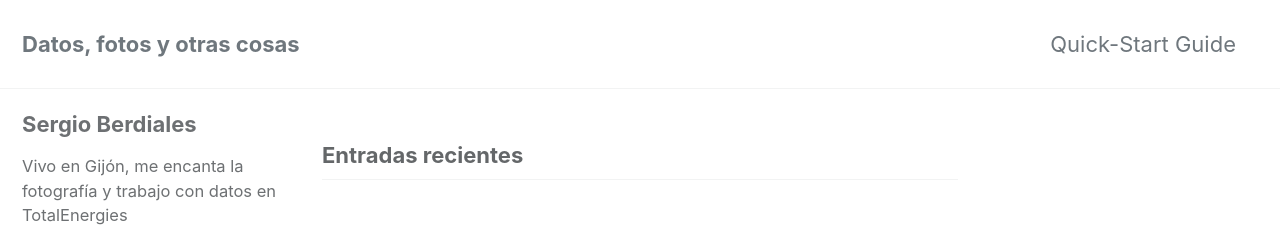
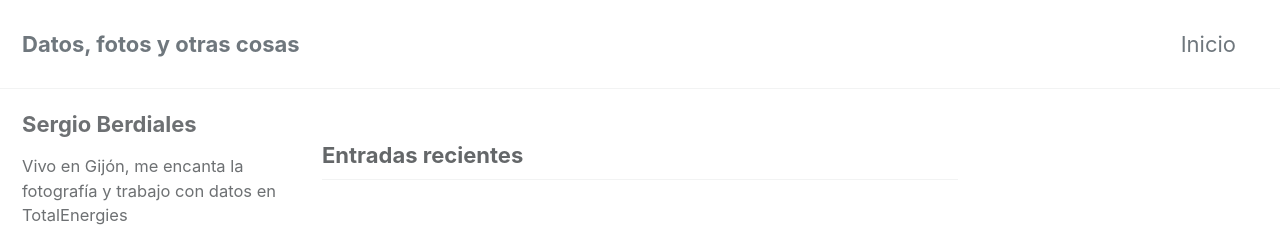
Before and after one commit to sergioberdiales/sergioberdiales.github.io, a Jekyll site: the page built from index.html, in a window 1280 px wide. Shown: the top 227 px of the page. Built offline with Jekyll 4.4.1, drawn with Linux system fonts in a browser that asks for light colours; cached includes are drawn as plain includes; the list of posts is cut into pages by our own code.

Commit message:
Eliminación quick start guide

```diff
--- a/_config.yml
+++ b/_config.yml
@@ -323,10 +323,3 @@
       comments: # true
       share: true
       related: true
-
-
-      # Navigation Links
-header:
-  nav:
-    - text: "Inicio"
-      url: "/"
--- a/_data/navigation.yml
+++ b/_data/navigation.yml
@@ -1,7 +1,7 @@
 # main links
 main:
-  - title: "Quick-Start Guide"
-    url: https://mmistakes.github.io/minimal-mistakes/docs/quick-start-guide/
+  - title: "Inicio"
+    url: https://sergioberdiales.github.io/
   # - title: "About"
   #   url: https://mmistakes.github.io/minimal-mistakes/about/
   # - title: "Sample Posts"
```
